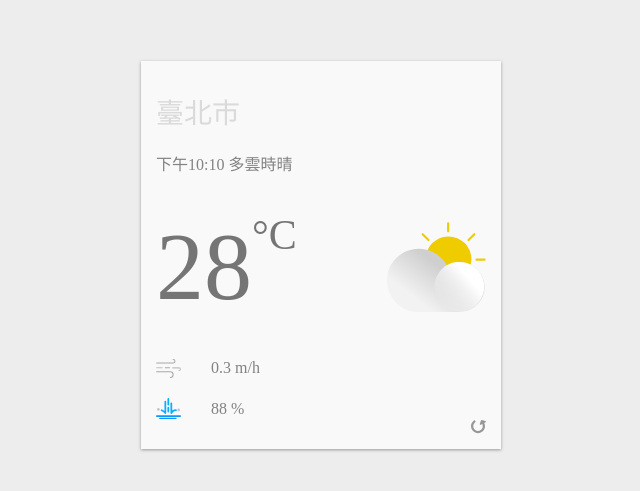
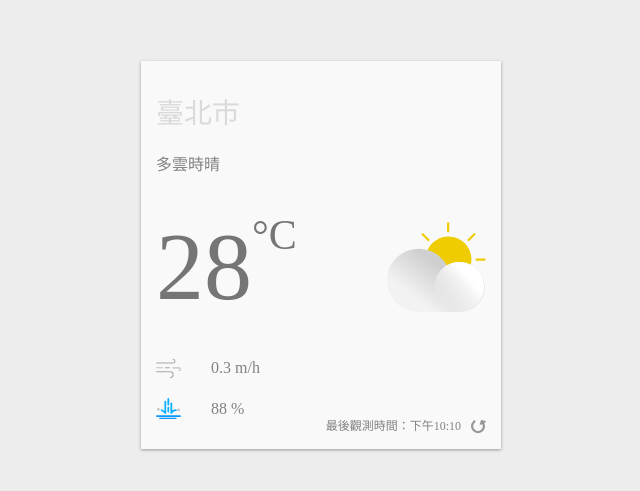
Before and after one commit to felixfu007/reactSandBox, a React (Create React App) app: page / in a window 1280 px wide. Shown: the part 145-636 px from the top of the page, without its empty margins (319-959 px from the left). Built offline with nearby package versions, Linux system fonts and the light colour scheme.

Commit message:
fix. css

```diff
--- a/src/WeatherApp.js
+++ b/src/WeatherApp.js
@@ -91,14 +91,21 @@ const Cloudy = styled(CloudyIcon)`
   flex-basis: 30%;
 `;
 
-const Redo = styled(RedoIcon)`
-  /* 在這裡寫入 CSS 樣式 */
-  width: 15px;
-  height: 15px;
+const Redo = styled.div`
   position: absolute;
   right: 15px;
   bottom: 15px;
-  cursor: pointer;
+  font-size: 12px;
+  display: inline-flex;
+  align-items: flex-end;
+  color: #828282;
+
+  svg {
+    margin-left: 10px;
+    width: 15px;
+    height: 15px;
+    cursor: pointer;
+  }
 `;
 
 const WeatherApp = () => {
@@ -116,7 +123,7 @@ const WeatherApp = () => {
     )
       .then((response) => response.json())
       .then((data) => {
-        console.log(data.records.Station[0]);
+        console.log(data);
         // STEP 1：定義 `stationData` 把回傳的資料中會用到的部分取出來
         const stationData = data.records.Station[0];
 
@@ -139,13 +146,7 @@ const WeatherApp = () => {
     <Container>
       <WeatherCard>
         <Location theme="dark">{currentWeather.stationName}</Location>
-        <Description>
-          {new Intl.DateTimeFormat("zh-TW", {
-            hour: "numeric",
-            minute: "numeric",
-          }).format(new Date(currentWeather.observationTime))}{" "}
-          {currentWeather.description}
-        </Description>
+        <Description>{currentWeather.description}</Description>
         <CurrentWeather>
           <Temperature>
             {Math.round(currentWeather.temperature)} <Celsius>°C</Celsius>
@@ -160,7 +161,14 @@ const WeatherApp = () => {
           <RainIcon />
           {currentWeather.humid} %
         </Rain>
-        <Redo onClick={handleClick} />
+        <Redo onClick={handleClick}>
+          最後觀測時間：
+          {new Intl.DateTimeFormat("zh-TW", {
+            hour: "numeric",
+            minute: "numeric",
+          }).format(new Date(currentWeather.observationTime))}{" "}
+          <RedoIcon />
+        </Redo>
       </WeatherCard>
     </Container>
   );
```
